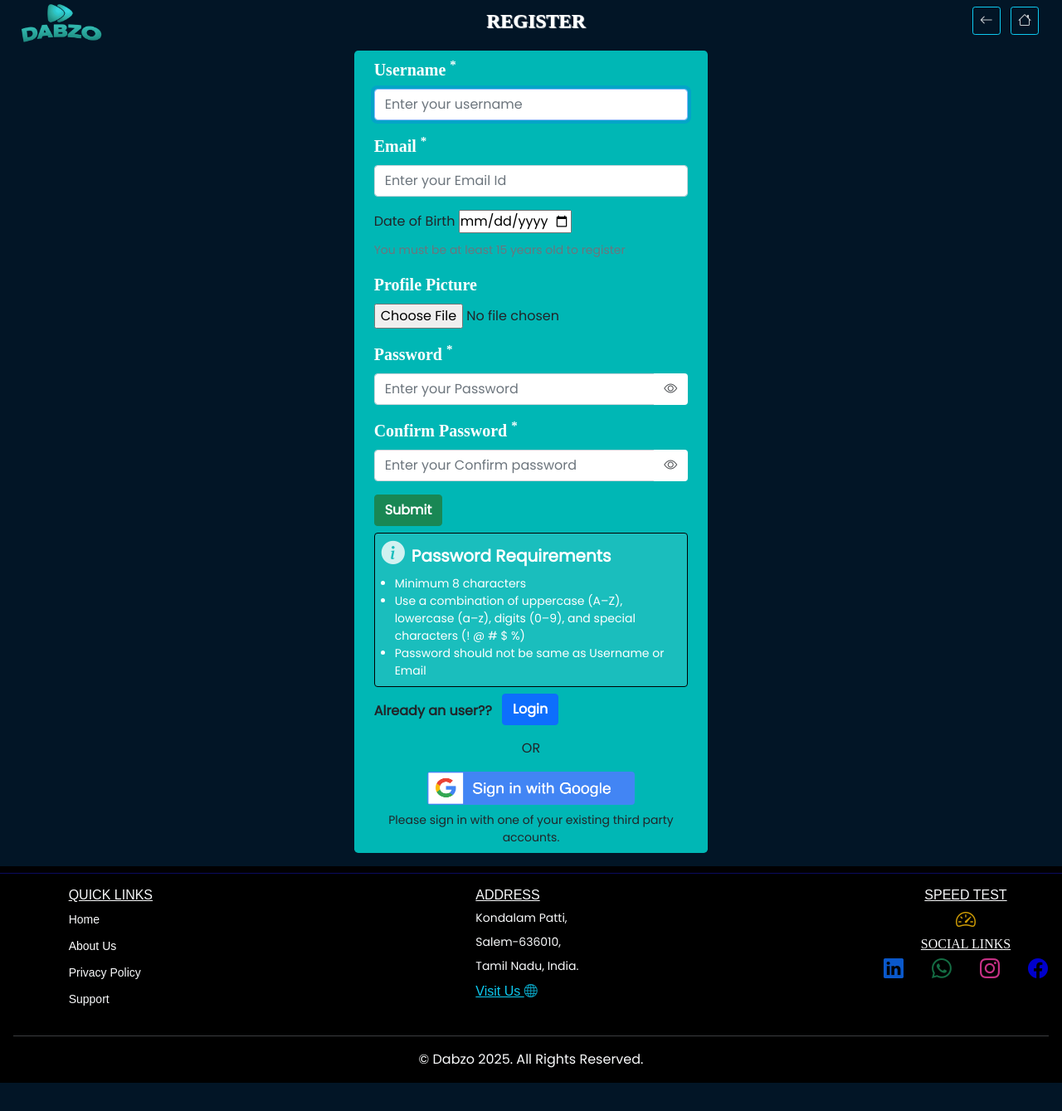
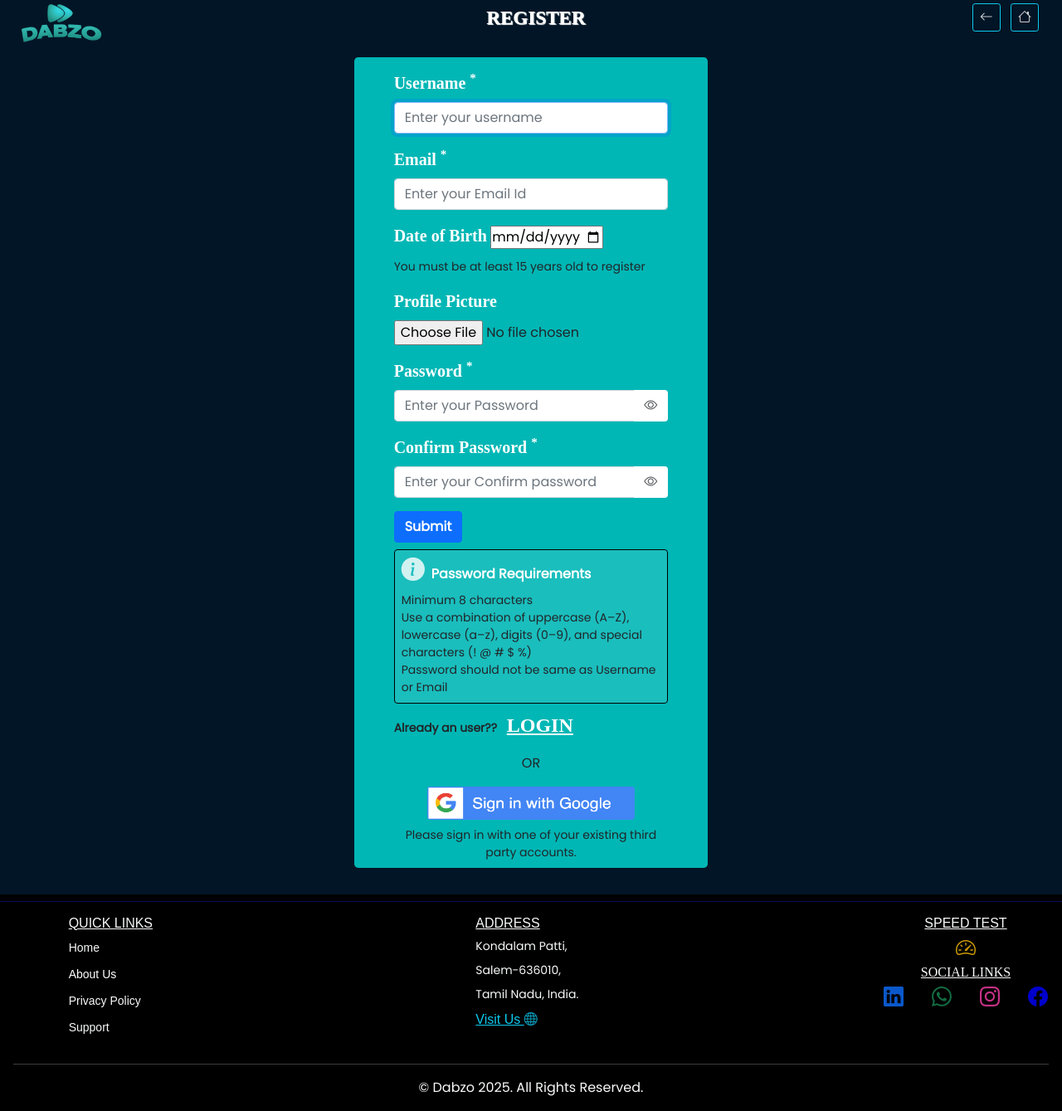
Before and after one commit to kisho121/Dabzo, a Django app: page /register in a window 1280 px wide. Shown: the whole page at 83% size. Before the commit the page ends 1305 px from the top, so only its background shows below. Run offline with Django 5.2, Linux system fonts and the light colour scheme; data comes from the database, SQL or seed files in the repository; some libraries are stand-ins or nearby versions; some web fonts are replaced.

Commit message:
Bug Fixes

```diff
--- a/starApp/templates/starApp/account/signup.html
+++ b/starApp/templates/starApp/account/signup.html
@@ -9,16 +9,15 @@ Register|SpotStar
 {% endblock title %}
 
 {% block content %}
-<div class="container-fluid bg-register  m-0 px-0 pb-3" style="background-color: #021526;">
+<div class="container-fluid bg-register  m-0 px-0 pb-3 overflow-hidden" style="background-color: #021526;">
     {% include 'starApp/inc/messages.html' %}
-<div class="container-fluid d-flex justify-content-between mx-0 pt-1 mb-2 pb-0">
+    <div class="container-fluid d-flex justify-content-between">
 
-        <img class="float-start playerLogo"  src="{% static 'images/favicon.png' %}" alt="logo"  >
+            <img class="float-start mt-1 playerLogo"  src="{% static 'images/favicon.png' %}" alt="logo"  >
             <div class="">
                 <h2 class="fw-bolder text-center playerLogoText" style="text-shadow: 1px 1px 1px white !important; color: white; font-family: serif;">
                     REGISTER
                 </h2>
-        <!-- <p class=" text-info text-center my-0 py-0 ">( {{ total_count }} song{{ total_count|pluralize }} )</p> -->
 
             </div>
             <div class="float-end" >
@@ -28,8 +27,8 @@ Register|SpotStar
 
     </div>
 
-    <div class="container col-10 col-sm-10 col-md-6 col-lg-4 pb-2 register rounded-3" style="background-color: #00B7B5;">
-        <section class="pt-2 mb-2 ">
+        <div class="container col-10 col-sm-10 col-md-6 col-lg-4 px-5 py-2 my-3 register rounded-3" style="background-color: #00B7B5;">
+            <section class="my-2 ">
 
                 <form method="POST" enctype="multipart/form-data" action="#">
                     {% csrf_token %}
@@ -54,9 +53,9 @@ Register|SpotStar
                         {% endif %}
                     </div>
                     <div class="mb-3">
-                    <label for="{{ form.dateOfBirth.id_for_label }}" class="form-label">Date of Birth</label>
+                        <label for="{{ form.dateOfBirth.id_for_label }}" class="form-label fs-5 fw-bolder text-white" style="font-family: serif;">Date of Birth</label>
                         {{ form.dateOfBirth }}
-                    <div class="form-text">You must be at least 15 years old to register</div>
+                        <div class="form-text text-dark small">You must be at least 15 years old to register</div>
                         {% if form.dateOfBirth.errors %}
                             <div class="text-danger small">{{ form.dateOfBirth.errors }}</div>
                         {% endif %}
@@ -112,20 +111,20 @@ Register|SpotStar
                     </div>
                     {% endif %}
 
-                <button type="submit" class="btn btn-success fw-bolder rounded-2">Submit</button>
+                    <button type="submit" class="btn btn-primary fw-bolder rounded-2">Submit</button>
 
                 </form>
                 <div class="my-2 rounded-2 px-2 py-2" style="border: 1px solid black; background-color: rgba(255,255,255,0.1);">
-                <h5 class="fw-bolder text-white mb-2"><i class="bi bi-info-circle-fill me-2"></i>Password Requirements</h5>
-                 <ul class="text-white mb-0 ps-3">
-                     <li class="small">Minimum 8 characters</li>
-                     <li class="small">Use a combination of uppercase (A–Z), lowercase (a–z), digits (0–9), and special characters (! @ # $ %)</li>
-                     <li class="small">Password should not be same as Username or Email</li>
+                    <h6 class="fw-bolder text-white mb-2"><i class="bi bi-info-circle-fill me-2"></i>Password Requirements</h6>
+                    <ul class="mb-0 list-unstyled">
+                        <li class="small text-dark">Minimum 8 characters</li>
+                        <li class="small text-dark">Use a combination of uppercase (A–Z), lowercase (a–z), digits (0–9), and special characters (! @ # $ %)</li>
+                        <li class="small text-dark">Password should not be same as Username or Email</li>
                     </ul>
                 </div>
 
 
-            <p class="my-2 fw-bold">Already an user?? <a class="fs-4 fw-bold ms-2" href="{% url 'account_login' %}"> <button class="btn btn-primary rounded-2  fw-bolder">Login</button></a></p>
+                <p class="my-2 small fw-bold">Already an user?? <a class="fs-4 fw-bold text-white fw-bolder ms-2" style="font-family: serif;" href="{% url 'account_login' %}"> LOGIN</a></p>
 
             </section>
 
@@ -142,27 +141,21 @@ Register|SpotStar
             <p class="m-0 small">Please sign in with one
             of your existing third party accounts.</p>
 
-      <div class="socialaccount_ballot">
-      </div>
-
-      <!--{% include "starApp/socialaccount/snippets/provider_list.html" %}-->
-
+            <div class="socialaccount_ballot"></div>
             {% else %}
             <p style="font-family: serif;">If you have not created an account yet, then please
             <a href="{% url 'account_signup' %}" class="text-decoration-none fw-bolder text-info">sign up</a> first.</p>
             {% endif %}
         </div>
-
-
-
-
-    <script src="https://cdn.jsdelivr.net/npm/bootstrap@5.0.2/dist/js/bootstrap.bundle.min.js" integrity="sha384-MrcW6ZMFYlzcLA8Nl+NtUVF0sA7MsXsP1UyJoMp4YLEuNSfAP+JcXn/tWtIaxVXM" crossorigin="anonymous"></script>
     </div>
 
 </div>
 
 {% include 'starApp/inc/footer.html' %}
+<script src="https://cdn.jsdelivr.net/npm/bootstrap@5.0.2/dist/js/bootstrap.bundle.min.js" integrity="sha384-MrcW6ZMFYlzcLA8Nl+NtUVF0sA7MsXsP1UyJoMp4YLEuNSfAP+JcXn/tWtIaxVXM" crossorigin="anonymous"></script>
+
 {% endblock %}
+
 {% block scripts %}
 <script>
     // Password visibility toggle for password1
--- a/starApp/templates/starApp/webpage/Audio.html
+++ b/starApp/templates/starApp/webpage/Audio.html
@@ -70,7 +70,7 @@ Music
       </div>
 
 <!-- ============ NEW GLOBAL TOP 10 MOST LIKED SONGS SECTION ============ -->
-<div class="global-top-section container-fluid p-0">
+<div class="global-top-section container-fluid py-3 px-2">
     <div class="section-header text-center">
         <i class="bi bi-trophy text-warning fs-3"></i>
         <h2 class="section-title text-white fw-bolder" style="text-shadow: 1px 1px 1px white; font-family: sans-serif;">TOP 10 LOVED SONGS</h2>
@@ -79,7 +79,7 @@ Music
 
     {% if global_top_songs %}
     <div class="table-responsive">
-        <table class="container-fluid global-top-table">
+        <table class="container-fluid global-top-table px-1">
             <thead>
                 <tr>
                     <th class="py-3 text-black text-center col-1">Rank</th>
@@ -147,7 +147,7 @@ Music
                     <td class="text-center py-3">
                         <div class="like-stats">
                             <div class="like-count-box">
-                                <i class="bi bi-heart-fill text-danger"></i>
+                                <!-- <i class="bi bi-heart-fill text-danger"></i> -->
                                 <span class="like-count-num fs-6">{{ song.like_count }}</span>
                             </div>
                             <div class="popularity-bar">
--- a/starApp/templates/starApp/webpage/video.html
+++ b/starApp/templates/starApp/webpage/video.html
@@ -54,12 +54,12 @@ Videos
              <div class="container-fluid px-0 mx-0 mt-3 rounded-3" style="background-color: #030423;">
 
                         <div class="row m-0 p-0">
-                    <h2 class="text-center text-light fw-bolder py-3 " style="text-shadow: 1px 1px 1px white; letter-spacing: 2px;" >POPULAR</h2>
+                    <h2 class="text-center text-light fw-bolder py-3 " style="text-shadow: 1px 1px 1px white; letter-spacing: 2px; font-family: serif;" >POPULAR</h2>
                             {% for stream in likes %}
                             <div class="col-12 col-sm-6 col-md-4 col-lg-3 px-lg-1 my-0">
-                                <div class="text-start play-card h-75 ">
+                                <div class="text-start play-card h-75 my-3 mx-2">
                             <a class="link" href="{% url 'stream' stream.videotitle.videomodel.videoName stream.videotitle.categorytitle stream.subtitle %}">
-                                        <img class="card-img-top playcardimg" style="object-fit: cover; " src="{{ stream.videothumbnail.url|cl_video_thumb }}"  alt="Title" />
+                                        <img class="card-img-top playcardimg rounded-2" style="object-fit: cover; " src="{{ stream.videothumbnail.url|cl_video_thumb }}"  alt="Title" />
                                         <div class="m-0 px-0 ">
                                             <h5 class="card-title cardfooter text-light ">{{ stream.subtitle }}</h5>
                                         </div>
--- a/starApp/views.py
+++ b/starApp/views.py
@@ -14,6 +14,9 @@ from django.views.decorators.csrf import csrf_exempt
 from django.contrib.auth.decorators import login_required
 from django.db.models import Count
 from datetime import date, timedelta
+import logging
+import threading
+
 
 
 
@@ -51,12 +54,28 @@ def login_page(request):
 
      return render(request,'starApp/account/login.html')
 
+logger = logging.getLogger(__name__)
+
 def sent_otp(email, otp):
-    subject = 'Your OTP for Registration'
-    message = f'Your OTP for Registration is {otp}'
-    email_from = settings.EMAIL_HOST_USER
-    recipient_list = [email]
-    send_mail(subject, message, email_from, recipient_list)
+    try:
+        send_mail(
+            subject="Your OTP for Registration",
+            message=f"Your OTP for Registration is {otp}",
+            from_email=settings.DEFAULT_FROM_EMAIL,
+            recipient_list=[email],
+            fail_silently=False,
+        )
+    except Exception as e:
+        logger.error(f"OTP email failed for {email}: {e}")
+        # DO NOT crash the request
+
+def sent_otp_async(email, otp):
+    threading.Thread(
+        target=sent_otp,
+        args=(email, otp),
+        daemon=True
+    ).start()
+
 
 def calculate_age(birth_date):
     """Calculate age from date of birth"""
@@ -108,9 +127,10 @@ def registerpage(request):
 
             otp = random.randint(100000, 999999)
             OTPVerification.objects.create(user=user, otp=otp)
-            sent_otp(user.email, otp)
+            sent_otp_async(user.email, otp)
 
-            messages.success(request, 'Registration successful! Please verify your email with the OTP sent.')
+
+            messages.success(request, 'Please verify the OTP sent to your registered email.')
             return redirect(reverse('otp_verification') + f'?email={user.email}')
         else:
             # Display form errors
@@ -153,7 +173,8 @@ def otp_verification(request):
             new_otp = random.randint(100000, 999999)
 
             OTPVerification.objects.create(user=user, otp=new_otp)
-            sent_otp(email, new_otp)
+            sent_otp_async(email, new_otp)
+
 
             messages.success(request, "OTP resent successfully!")
             return redirect(reverse('otp_verification') + f'?email={email}')
```
Also changed, not shown: spotstar/settings.py (+5 -3 lines), starApp/templates/starApp/account/login.html (+7 -7 lines), starApp/templates/starApp/webpage/stream.html (+5 -5 lines). Lines whose indentation alone changed are shown as unchanged.
